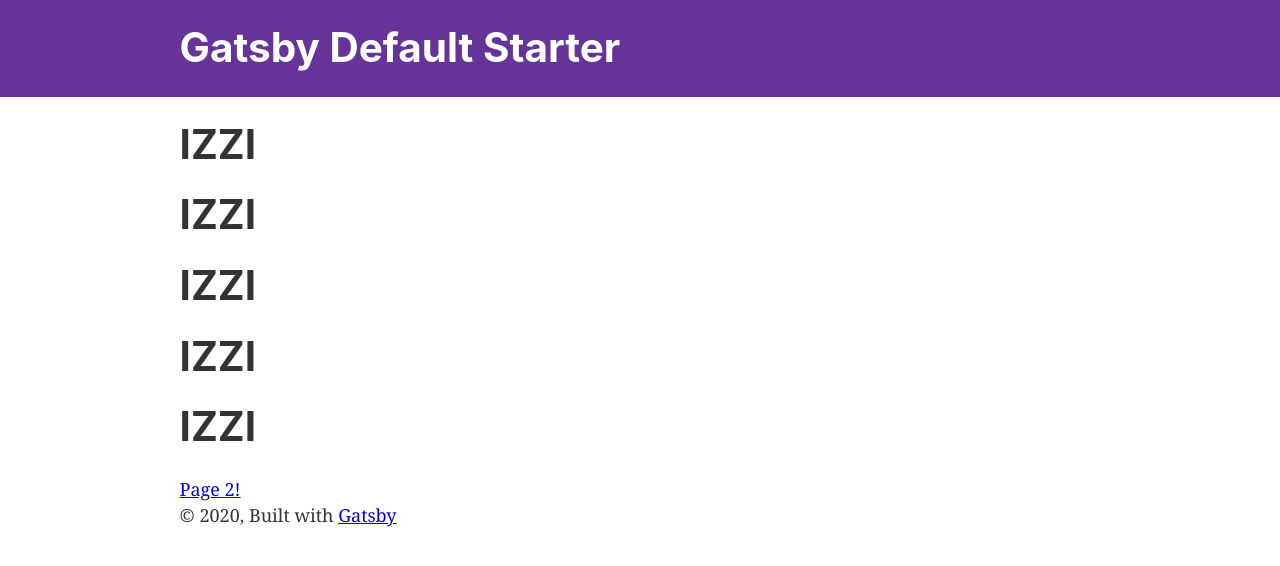
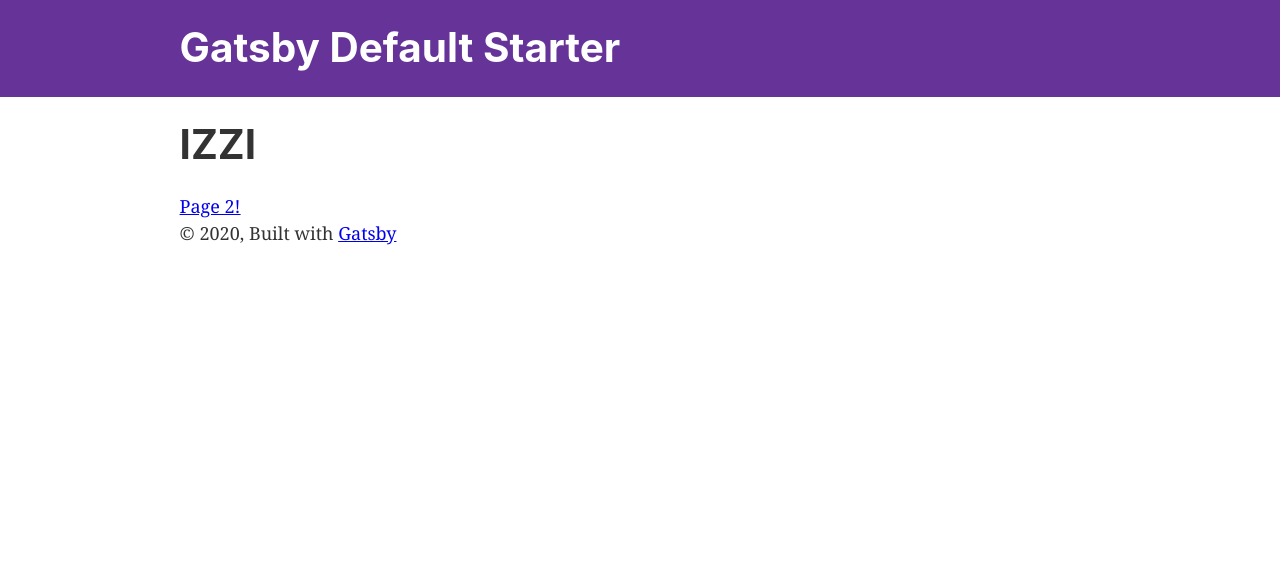
Before and after one commit to workwithizzi/izzitestdomain_xyz, a Gatsby site: page / in a window 1280 px wide. Built offline with nearby package versions, Linux system fonts and the light colour scheme; Gatsby itself is replaced by a stand-in of ours.

Commit message:
Edit text 18

```diff
--- a/src/pages/index.js
+++ b/src/pages/index.js
@@ -9,10 +9,6 @@ const IndexPage = () => (
   <Layout>
     <SEO title="Home" />
     <h1>IZZI</h1>
-    <h1>IZZI</h1>
-    <h1>IZZI</h1>
-    <h1>IZZI</h1>
-    <h1>IZZI</h1>
     <Link to="/page-2/">Page 2!</Link>
   </Layout>
 )
```
